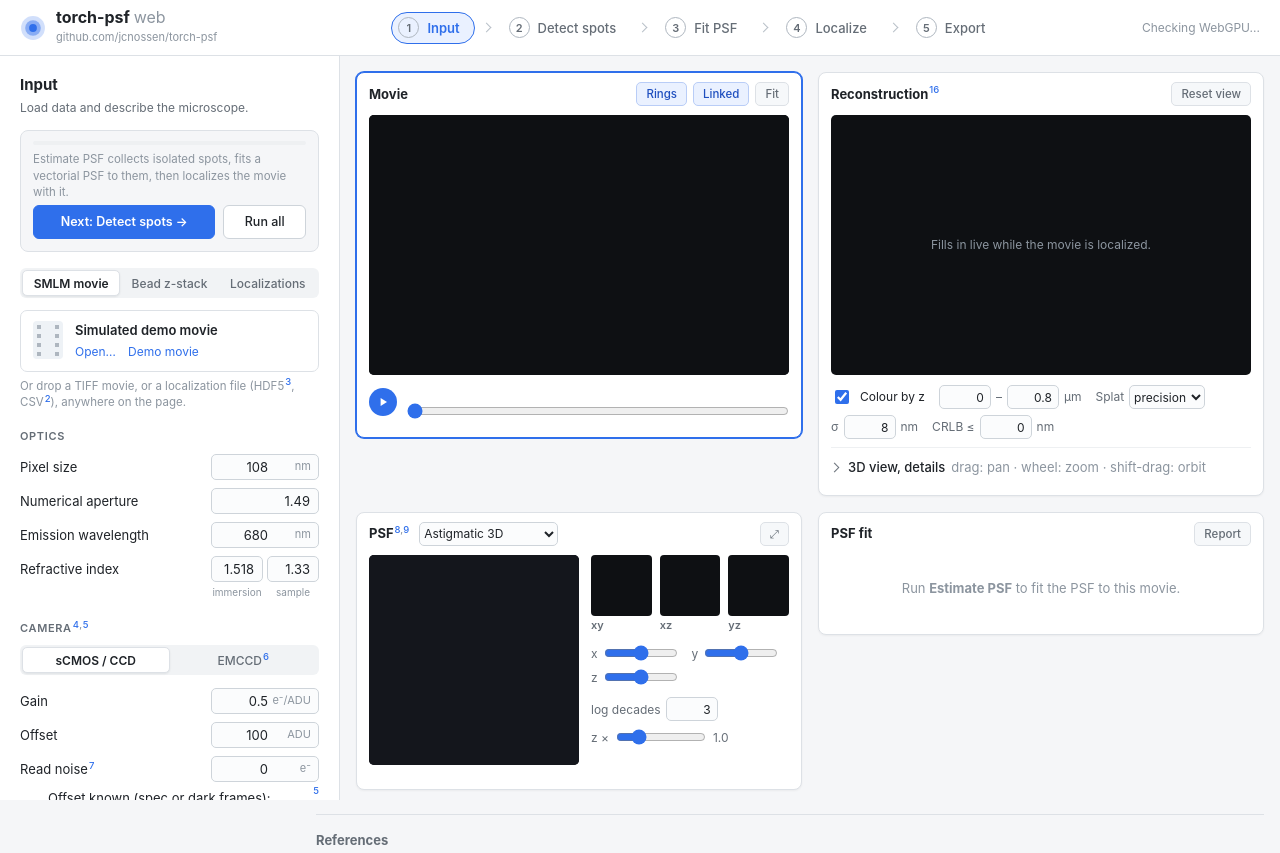
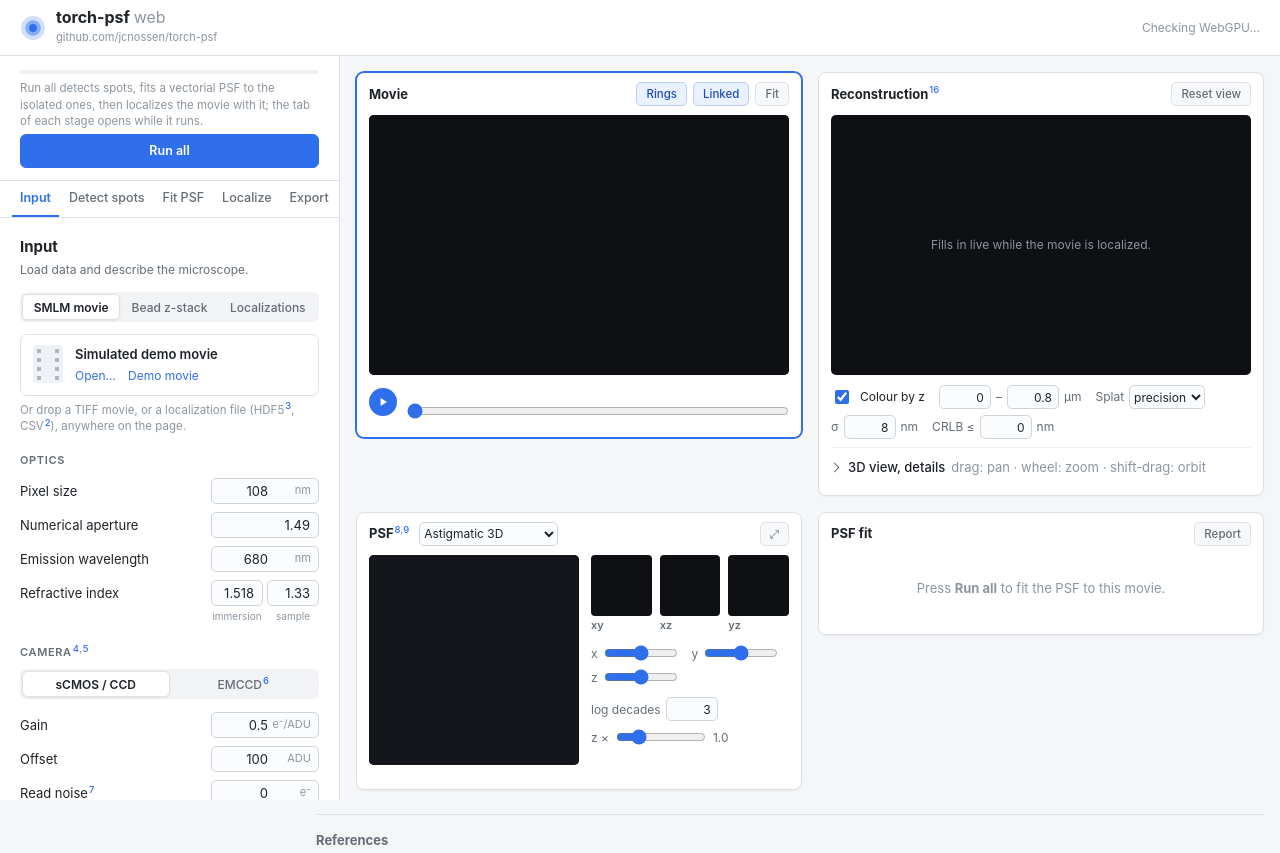
Before and after one commit to jcnossen/torch-psf, a website built with Vite: page web/index.html in a window 1280 px wide. Shown: the top 853 px of the page. Built offline with nearby package versions, Linux system fonts and the light colour scheme.

Commit message:
web: one Run all button (blue) at the top of the sidebar with the progress / stop controls, the stages as tabs below it (no step bar in the header, no Next / Back); during a run the tab of the running stage opens
Localize keeps a secondary 'Localize only' button in its tab (re-localize with the last estimate after changing the detection settings). web/README.md and the app header comment describe the new layout.

Co-Authored-By: Claude Opus 5.5 <noreply@anthropic.com>

```diff
--- a/web/src/ui/app.ts
+++ b/web/src/ui/app.ts
@@ -1,8 +1,8 @@
-// The web app (UI thread), laid out as a workflow: a step bar on top (Input > Detect spots > Fit PSF > Localize >
-// Export for an SMLM movie; Input > Fit PSF > Export for a bead z-stack; Input > Export for a localization file),
-// the settings of the selected step in the left sidebar, and the views in cards: the movie and the reconstruction
-// side by side with one shared zoom / pan, a compact PSF view, and the fit summary. Selecting a step outlines the
-// cards it feeds. All GPU work runs in the compute worker (../worker.ts).
+// The web app (UI thread), laid out as a workflow: the left sidebar has "Run all" at the top and tabs for the stages
+// (Input, Detect spots, Fit PSF, Localize, Export for an SMLM movie; Input, Fit PSF, Export for a bead z-stack; Input,
+// Export for a localization file) with the settings of each; the views are cards: the movie and the reconstruction
+// side by side with one shared zoom / pan, a compact PSF view, and the fit summary. A tab outlines the cards it feeds;
+// during a run the tab of the running stage opens. All GPU work runs in the compute worker (../worker.ts).
 import { View3D, Volume } from './view3d';
 import { drawArray } from './colormap';
 import { DEFAULT_NOLL, Optics } from '../psf/vectorial';
@@ -107,12 +107,9 @@ export function startApp(root: HTMLElement) {
   };
   function renderSteps() {
     const CHECK = '<svg viewBox="0 0 20 20"><path d="M5.5 10.2l3 3 6-6.6" fill="none" stroke="currentColor" stroke-width="2" stroke-linecap="round" stroke-linejoin="round"/></svg>';
-    $('steps').innerHTML = STEPS[mode].map(([k, lab], i) =>
-      `${i ? '<span class="chev" aria-hidden="true"></span>' : ''}<button class="step${stepDone(k) ? ' done' : ''}" data-step="${k}" ${k === step ? 'aria-current="step"' : ''}>` +
-      `<span class="dot">${stepDone(k) ? CHECK : i + 1}</span><span class="sl">${lab}</span></button>`).join('');
-    for (const b of $('steps').querySelectorAll<HTMLButtonElement>('button.step')) b.onclick = () => setStep(b.dataset.step as Step);
-    const nav = $('steps'), cur = nav.querySelector<HTMLElement>('[aria-current]');   // narrow screens: keep the current step in view
-    if (cur && nav.scrollWidth > nav.clientWidth) nav.scrollLeft = cur.offsetLeft - nav.offsetLeft - (nav.clientWidth - cur.offsetWidth) / 2;
+    $('steps').innerHTML = STEPS[mode].map(([k, lab]) =>
+      `<button class="stab${stepDone(k) ? ' done' : ''}" role="tab" data-step="${k}" aria-selected="${k === step}">${stepDone(k) ? CHECK : ''}<span>${lab}</span></button>`).join('');
+    for (const b of $('steps').querySelectorAll<HTMLButtonElement>('button.stab')) b.onclick = () => setStep(b.dataset.step as Step);
   }
   const inMode = (el: HTMLElement) => !el.dataset.mode || el.dataset.mode.split(' ').includes(mode);
   function applyLayout() {
@@ -124,24 +121,20 @@ export function startApp(root: HTMLElement) {
     for (const id of ['c-movie', 'c-recon', 'c-psf', 'c-fit']) $(id).classList.toggle('feed', feeds.includes(id));
     $('tab-movie').hidden = mode !== 'movie'; $('tab-stack').hidden = mode !== 'stack'; $('tab-locs').hidden = mode !== 'locs';
     for (const b of root.querySelectorAll<HTMLButtonElement>('.tabs button')) b.setAttribute('aria-selected', String(b.dataset.tab === mode));
-    const nb = $<HTMLButtonElement>('next'), labels: Partial<Record<Step, string>> = { input: 'Next: Detect spots  →', detect: 'Next: Fit PSF  →', fit: 'Estimate PSF', localize: 'Localize' };
-    nb.textContent = labels[step] ?? ''; nb.hidden = !labels[step];
-    $<HTMLButtonElement>('m-run').hidden = step === 'fit';
-    const sb = $<HTMLButtonElement>('snext'); sb.textContent = 'Next: Fit PSF  →'; sb.hidden = step !== 'input';
-    $<HTMLButtonElement>('run').classList.toggle('primary', step !== 'input');
     $('fit-title').textContent = mode === 'stack' ? 'Bead fit' : 'PSF fit';
-    // the run controls (progress, next / run all, stop) sit right under the title of the current step
-    const sec = [...root.querySelectorAll<HTMLElement>('.side-body > section')].find((s) => !s.hidden);
-    const anchor = sec?.querySelector<HTMLElement>(':scope > .sub') ?? sec?.querySelector<HTMLElement>(':scope > h2');
-    if (anchor && anchor.nextElementSibling !== $('runbox')) anchor.after($('runbox'));
-    const first = STEPS[mode][0][0] === step;
-    $<HTMLButtonElement>('back').hidden = first; $<HTMLButtonElement>('sback').hidden = first;
     renderSteps();
     cloud?.request(); renderMovie();
   }
   function setStep(s: Step) { step = s; applyLayout(); try { localStorage.setItem('tpsf.step', s); } catch { /* no storage */ } }
-  const prevStep = () => { const k = STEPS[mode].findIndex(([s]) => s === step); if (k > 0) setStep(STEPS[mode][k - 1][0]); };
-  for (const id of ['back', 'sback']) $(id).onclick = prevStep;
+  /** During a run: open the tab of the stage that is running (once per stage, so a tab the user picks stays open). */
+  let autoStage = '';
+  const STAGE_TAB: Record<string, Step> = { spots: 'detect', fit: 'fit', report: 'fit', refine: 'fit', spline: 'localize', localize: 'localize', read: 'fit' };
+  function followStage(stage: string) {
+    if (stage === autoStage) return;
+    autoStage = stage;
+    const t = STAGE_TAB[stage];
+    if (t && t !== step && STEPS[mode].some(([k]) => k === t)) setStep(t);
+  }
   function setMode(m: Mode, keepStep = false) {
     mode = m;
     if (!keepStep || !STEPS[m].some(([k]) => k === step)) step = 'input';
@@ -158,7 +151,7 @@ export function startApp(root: HTMLElement) {
     (e) => {
       status.textContent = 'WebGPU unavailable'; status.dataset.ok = '0';
       $('nogpu').hidden = false; $('nogpu').textContent = String(e.message || e) || WEBGPU_HELP;
-      for (const b of ['m-run', 'run', 'next', 'snext']) $<HTMLButtonElement>(b).disabled = true;
+      for (const b of ['m-run', 'run', 'm-loc']) $<HTMLButtonElement>(b).disabled = true;
     });
 
   // ================================================================ PSF card
@@ -449,11 +442,12 @@ export function startApp(root: HTMLElement) {
 
   // --- progress, stop
   let running: 'stack' | 'movie' = 'movie';
-  const mRun = $<HTMLButtonElement>('m-run'), nextBtn = $<HTMLButtonElement>('next');
+  const mRun = $<HTMLButtonElement>('m-run');
   const busy = (b: boolean) => {
     root.classList.toggle('busy', b);
     for (const id of ['m-enough', 'm-abort', 'enough', 'abort']) $<HTMLButtonElement>(id).disabled = !b;
-    for (const id of ['m-run', 'next', 'run', 'snext']) $<HTMLButtonElement>(id).disabled = b;
+    for (const id of ['m-run', 'run', 'm-loc']) $<HTMLButtonElement>(id).disabled = b;
+    if (b) autoStage = '';
   };
   busy(false);
   for (const id of ['m-enough', 'enough']) $(id).onclick = () => worker.postMessage({ type: 'stop', signal: 'enough' });
@@ -463,6 +457,7 @@ export function startApp(root: HTMLElement) {
     const frac = p.total ? Math.min(1, p.done / p.total) : 0;
     const [bar, txt] = running === 'movie' ? ['mbar', 'mtext'] : ['pbar', 'ptext'];
     $(bar).style.width = (100 * frac).toFixed(1) + '%';
+    followStage(p.stage);
     const fmt = (v: unknown) => typeof v === 'number' ? Number.isInteger(v) ? String(v) : (Math.abs(v) < 1e-2 || Math.abs(v) > 1e4 ? v.toExponential(3) : v.toFixed(4)) : String(v);
     const info = Object.entries(p.info ?? {}).filter(([k]) => k !== 'zcoef').map(([k, v]) => `${k.replace(/_/g, ' ')} ${fmt(v)}`).join(', ');
     const t = p.elapsed_s !== undefined ? ` | ${p.elapsed_s.toFixed(1)} s` + (p.eta_s !== undefined ? `, ~${p.eta_s.toFixed(0)} s left` : '') : '';
@@ -602,12 +597,7 @@ export function startApp(root: HTMLElement) {
     } finally { busy(false); follow = false; }
   }
   mRun.onclick = () => runMovie('estimate');
-  nextBtn.onclick = () => {
-    if (step === 'input') setStep('detect');
-    else if (step === 'detect') setStep('fit');
-    else if (step === 'fit') runMovie('estimate');
-    else if (step === 'localize') runMovie('localize');
-  };
+  $('m-loc').onclick = () => runMovie('localize');
 
   async function showInsituVolume() {
     if (!insitu) return;
@@ -747,7 +737,6 @@ export function startApp(root: HTMLElement) {
   };
   (window as any).__setFiles = setFiles;
   $<HTMLInputElement>('file').onchange = (e) => setFiles((e.target as HTMLInputElement).files!);
-  $('snext').onclick = () => setStep('fit');
   $('run').onclick = async () => {
     running = 'stack';
     if (!files.length) { $('ptext').textContent = 'Open a bead z-stack TIFF first.'; return; }
@@ -987,12 +976,24 @@ const TEMPLATE = `
     <div><div class="name">torch-psf <span>web</span></div>
       <a class="gh" href="https://github.com/jcnossen/torch-psf" target="_blank" rel="noopener">github.com/jcnossen/torch-psf</a></div>
   </div>
-  <nav class="steps" id="steps" aria-label="workflow"></nav>
   <div id="gpu-status">Checking WebGPU...</div>
 </header>
 <div id="nogpu" class="warn" hidden></div>
 <div class="shell">
 <aside class="side">
+ <div class="side-run" id="runbox">
+  <div class="foot" data-mode="movie">
+    <div class="progress"><div id="mbar"></div></div><p id="mtext" class="hint">Run all detects spots, fits a vectorial PSF to the isolated ones, then localizes the movie with it; the tab of each stage opens while it runs.</p>
+    <div class="btnrow idle"><button id="m-run" class="primary" title="detect spots, fit the PSF, localize the movie">Run all</button></div>
+    <div class="btnrow running"><button id="m-enough" title="stop now and keep the current estimate">Stop early</button><button id="m-abort">Abort</button></div>
+  </div>
+  <div class="foot" data-mode="stack">
+    <div class="progress"><div id="pbar"></div></div><p id="ptext" class="hint"></p>
+    <div class="btnrow idle"><button id="run" class="primary" title="fit the PSF to the bead stacks">Run all</button></div>
+    <div class="btnrow running"><button id="enough">Use what we have</button><button id="abort">Abort</button></div>
+  </div>
+ </div>
+ <nav class="stabs" id="steps" role="tablist" aria-label="workflow"></nav>
  <div class="side-body">
   <section data-step="input">
     <h2>Input</h2><p class="sub">Load data and describe the microscope.</p>
@@ -1049,12 +1050,13 @@ const TEMPLATE = `
       ${field('m-schunk', 'Sampling chunk', 50, 'frames', '1', 'the PSF fit samples spots from chunks spread over the whole movie (bit-reversed order; torch_psf InSituEstimator chunk=50)')}
       ${field('m-devk', 'Overlap rejection k', 3, '0 = off', 'any', 'after the first pass, spots whose Poisson deviance per pixel is above median + k x scale are dropped and the fit is repeated (torch_psf InSituEstimator deviance_k)')}
     </details>
-    <p class="hint">Estimate PSF also localizes the movie with the fitted PSF. Defaults of torch_psf InSituEstimator; every step is a port of the Python code and is tested against it.</p>
+    <p class="hint">Run all also localizes the movie with the fitted PSF. Defaults of torch_psf InSituEstimator; every step is a port of the Python code and is tested against it.</p>
   </section>
 
   <section data-step="localize" data-mode="movie">
     <h2>Localize</h2><p class="sub">Fit every detected spot with the PSF (x, y, z, photons, background) by maximum likelihood, with Cramér-Rao bounds${cite('smith', 'huang')}.</p>
-    <p class="hint">Runs automatically after Estimate PSF, with the fitted PSF (the refined spline if it was kept). Localize again here after changing the detection settings; it uses the last estimate, or the start PSF if there is none.</p>
+    <div class="btncol"><button id="m-loc" title="localize with the last estimate (or the start PSF), without fitting the PSF again">Localize only</button></div>
+    <p class="hint">Runs automatically at the end of Run all, with the fitted PSF (the refined spline if it was kept). Localize again here after changing the detection settings; it uses the last estimate, or the start PSF if there is none.</p>
   </section>
 
   <section data-step="fit" data-mode="stack">
@@ -1085,18 +1087,6 @@ const TEMPLATE = `
       <p id="x-status" class="hint"></p>
     </div>
   </section>
- </div>
- <div class="side-foot" id="runbox">
-  <div class="foot" data-mode="movie">
-    <div class="progress"><div id="mbar"></div></div><p id="mtext" class="hint">Estimate PSF collects isolated spots, fits a vectorial PSF to them, then localizes the movie with it.</p>
-    <div class="btnrow idle"><button id="back" class="back" title="previous step">Back</button><button id="next" class="primary"></button><button id="m-run" title="Estimate the PSF and localize the movie">Run all</button></div>
-    <div class="btnrow running"><button id="m-enough" title="stop now and keep the current estimate">Stop early</button><button id="m-abort">Abort</button></div>
-  </div>
-  <div class="foot" data-mode="stack">
-    <div class="progress"><div id="pbar"></div></div><p id="ptext" class="hint"></p>
-    <div class="btnrow idle"><button id="sback" class="back" title="previous step">Back</button><button id="snext" class="primary"></button><button id="run">Fit PSF</button></div>
-    <div class="btnrow running"><button id="enough">Use what we have</button><button id="abort">Abort</button></div>
-  </div>
  </div>
 </aside>
 
@@ -1157,7 +1147,7 @@ const TEMPLATE = `
     <header><h3 id="fit-title">PSF fit</h3><span class="meta" id="i-meta"></span><span class="tools">
       <button class="tb" id="i-report-btn" data-mode="movie">Report</button></span></header>
     <div id="fit-insitu" data-mode="movie">
-      <div id="i-empty" class="emptytxt">Run <b>Estimate PSF</b> to fit the PSF to this movie.</div>
+      <div id="i-empty" class="emptytxt">Press <b>Run all</b> to fit the PSF to this movie.</div>
       <div id="p-insitu" class="fitbox" hidden>
         <div><canvas id="i-zern" width="330" height="160"></canvas><p class="note">Zernike coefficients (waves rms) by Noll index${cite('noll')}</p></div>
         <div id="i-kv" class="kv"></div>
@@ -1165,7 +1155,7 @@ const TEMPLATE = `
       <div id="i-report" hidden><table id="i-table" class="kvt"></table></div>
     </div>
     <div id="fit-bead" data-mode="stack">
-      <div id="b-empty" class="emptytxt">Open a bead z-stack and run <b>Fit PSF</b>.</div>
+      <div id="b-empty" class="emptytxt">Open a bead z-stack and press <b>Run all</b>.</div>
       <div id="p-results" hidden>
         <table id="res-table" class="kvt"></table>
         <canvas id="zern" width="460" height="150"></canvas>
--- a/web/src/ui/style.css
+++ b/web/src/ui/style.css
@@ -20,16 +20,7 @@ h3 { font-size: 13px; font-weight: 650; margin: 0; }
 .logo { width: 26px; height: 26px; fill: var(--acc); }
 .brand .name { font-size: 16px; font-weight: 650; line-height: 1.1; } .brand .name span { color: var(--fg3); font-weight: 400; }
 .brand .gh { font-size: 11px; color: var(--fg3); } .brand .gh:hover { color: var(--acc); }
-.steps { flex: 1 1 auto; display: flex; align-items: center; justify-content: center; gap: 4px; min-width: 0; }
-.step { display: flex; align-items: center; gap: 8px; height: 32px; padding: 0 14px 0 6px; border: 1px solid transparent; border-radius: 16px;
-  background: none; color: var(--fg2); font: 500 13px var(--font); cursor: pointer; white-space: nowrap; }
-.step:hover { background: #f3f5f7; }
-.step .dot { display: grid; place-items: center; width: 21px; height: 21px; border-radius: 50%; border: 1px solid #aeb6bf; font-size: 11px; font-weight: 600; color: var(--fg2); }
-.step .dot svg { width: 16px; height: 16px; }
-.step.done { color: var(--fg); } .step.done .dot { background: var(--acc); border-color: var(--acc); color: #fff; }
-.step[aria-current=step] { background: var(--acc-bg); border-color: var(--acc); color: var(--acc); font-weight: 600; }
-.chev { width: 7px; height: 7px; border-right: 1.5px solid #b8c0c8; border-top: 1.5px solid #b8c0c8; transform: rotate(45deg); margin: 0 8px 0 4px; flex: 0 0 auto; }
-#gpu-status { flex: 0 1 auto; color: var(--fg3); font-size: 12px; white-space: nowrap; overflow: hidden; text-overflow: ellipsis; max-width: 260px; text-align: right; }
+#gpu-status { flex: 0 1 auto; margin-left: auto; color: var(--fg3); font-size: 12px; white-space: nowrap; overflow: hidden; text-overflow: ellipsis; max-width: 260px; text-align: right; }
 #gpu-status[data-ok="0"] { color: #cf222e; }
 .warn { margin: 10px 20px; padding: 10px 14px; border: 1px solid #f0b4a8; background: #fff1ee; border-radius: 6px; }
 
@@ -38,10 +29,16 @@ h3 { font-size: 13px; font-weight: 650; margin: 0; }
 .side { position: sticky; top: 56px; height: calc(100vh - 56px); display: flex; flex-direction: column; background: var(--card); border-right: 1px solid var(--line); }
 .side-body { flex: 1 1 auto; overflow-y: auto; padding: 18px 20px 12px; }
 .side-body > section > h2 + .sub { margin: 3px 0 14px; color: var(--fg2); font-size: 12px; }
-.side-foot { flex: 0 0 auto; border-top: 1px solid var(--line); padding: 12px 20px 14px; }
-.side-body .side-foot { border: 1px solid var(--line); border-radius: 8px; padding: 10px 12px 12px; margin: 0 0 16px; background: var(--bg, transparent); }
-.btnrow button.back { flex: 0 0 auto; }
-.btnrow button { white-space: nowrap; padding: 0 10px; font-size: 12.5px; }   /* Back / Next: ... / Run all on one line */
+.side-run { flex: 0 0 auto; padding: 14px 20px 12px; border-bottom: 1px solid var(--line); }
+/* workflow tabs (the stages of Run all) */
+.stabs { flex: 0 0 auto; display: flex; gap: 2px; padding: 0 12px; border-bottom: 1px solid var(--line); overflow-x: auto; scrollbar-width: none; }
+.stabs::-webkit-scrollbar { display: none; }
+.stab { flex: 1 0 auto; display: flex; align-items: center; justify-content: center; gap: 4px; height: 36px; padding: 0 8px; border: 0;
+  border-bottom: 2px solid transparent; background: none; color: var(--fg2); font-size: 12.5px; font-weight: 500; white-space: nowrap; cursor: pointer; }
+.stab:hover { color: var(--fg); }
+.stab[aria-selected=true] { color: var(--acc); border-bottom-color: var(--acc); font-weight: 600; }
+.stab svg { width: 14px; height: 14px; color: var(--acc); }
+.btnrow button { white-space: nowrap; padding: 0 10px; font-size: 12.5px; }
 .grp { font-size: 11px; font-weight: 600; letter-spacing: .06em; text-transform: uppercase; color: var(--fg2); margin: 18px 0 8px; }
 .grp-row { display: flex; align-items: center; gap: 8px; } .grp-row .grp { margin: 18px 0 8px; }
 .badge { margin-top: 10px; padding: 1px 8px; border-radius: 9px; font-size: 11px; font-weight: 500; background: #eef2f6; color: var(--fg2); }
@@ -92,8 +89,8 @@ details.adv[open] > summary::before { transform: rotate(45deg); }
 
 /* buttons */
 button { cursor: pointer; } button:disabled { opacity: .45; cursor: default; }
-.side-foot button, .btncol button { height: 34px; padding: 0 14px; border-radius: 6px; border: 1px solid var(--fieldline); background: var(--card); font-weight: 500; }
-.side-foot button:hover:not(:disabled), .btncol button:hover:not(:disabled) { border-color: var(--acc); }
+.side-run button, .btncol button { height: 34px; padding: 0 14px; border-radius: 6px; border: 1px solid var(--fieldline); background: var(--card); font-weight: 500; }
+.side-run button:hover:not(:disabled), .btncol button:hover:not(:disabled) { border-color: var(--acc); }
 button.primary { background: var(--acc); border-color: var(--acc); color: #fff; font-weight: 600; }
 button.primary:hover:not(:disabled) { background: var(--acc-dark); }
 .btnrow { display: flex; gap: 8px; } .btnrow button { flex: 1 1 auto; } .btnrow button.primary { flex: 2 1 auto; }
@@ -163,17 +160,14 @@ footer { grid-column: 1 / -1; color: var(--fg3); font-size: 11.5px; padding: 0 1
 
 /* ---------- narrow screens: sidebar above the cards, one column */
 @media (max-width: 1100px) {
-  .steps .sl { display: none; } .step[aria-current=step] .sl { display: inline; }
   .brand { min-width: 0; } .brand .gh { display: none; }
 }
 @media (max-width: 900px) {
   .appbar { gap: 10px; padding: 0 12px; } #gpu-status { display: none; }
   .brand .name span { display: none; } .brand .name { font-size: 15px; }
-  .steps { justify-content: flex-start; overflow-x: auto; scrollbar-width: none; } .steps::-webkit-scrollbar { display: none; }
-  .step { flex: 0 0 auto; padding: 0 10px 0 5px; }
   .shell { grid-template-columns: 1fr; }
   .side { position: static; height: auto; border-right: none; border-bottom: 1px solid var(--line); }
-  .side-body { padding: 14px 16px 8px; } .side-foot { padding: 10px 16px 12px; }
+  .side-body { padding: 14px 16px 8px; } .side-run { padding: 10px 16px 12px; }
   .grid { grid-template-columns: 1fr; padding: 12px 16px; gap: 12px; }
   .view { height: min(92vw, 420px); }
   footer { padding: 0 16px 16px; }
@@ -181,7 +175,6 @@ footer { grid-column: 1 / -1; color: var(--fg3); font-size: 11.5px; padding: 0 1
 }
 @media (max-width: 520px) {
   .psfbox { flex-direction: column; } #view3d { width: 100%; height: 72vw; }
-  .chev { margin: 0 2px; }
 }
 
 /* references */
```
Also changed, not shown: web/README.md.
